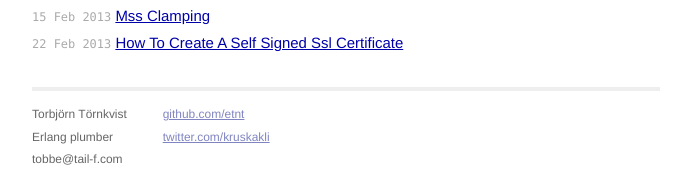
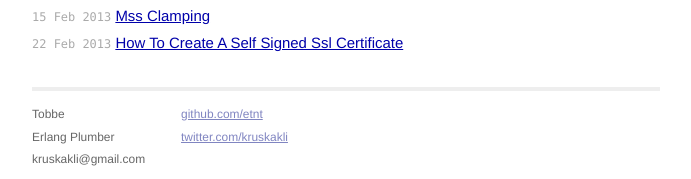
Before and after one commit to etnt/etnt.github.com, a Jekyll site: the page built from categories.html, in a window 1280 px wide and 900 px high, scrolled down 3588 px. Shown: the part 718-897 px from the top of the window, without its empty margins (294-985 px from the left). Built offline with Jekyll 4.4.1, drawn with Linux system fonts in a browser that asks for light colours.

Commit message:
Adjusting signature

```diff
--- a/_layouts/default.html
+++ b/_layouts/default.html
@@ -28,9 +28,9 @@
             <div class="footer">
               <div class="contact">
                 <p>
-                  Torbjörn Törnkvist<br />
-                  Erlang plumber<br />
-                  tobbe@tail-f.com
+                  Tobbe<br />
+                  Erlang Plumber<br />
+                  kruskakli@gmail.com
                 </p>
               </div>
               <div class="contact">
```
